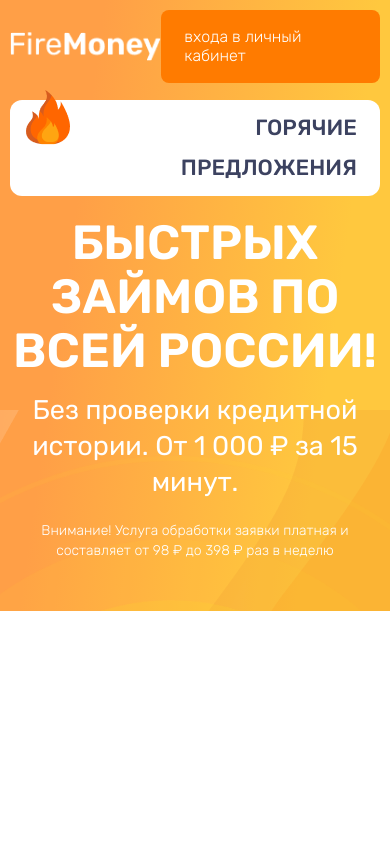
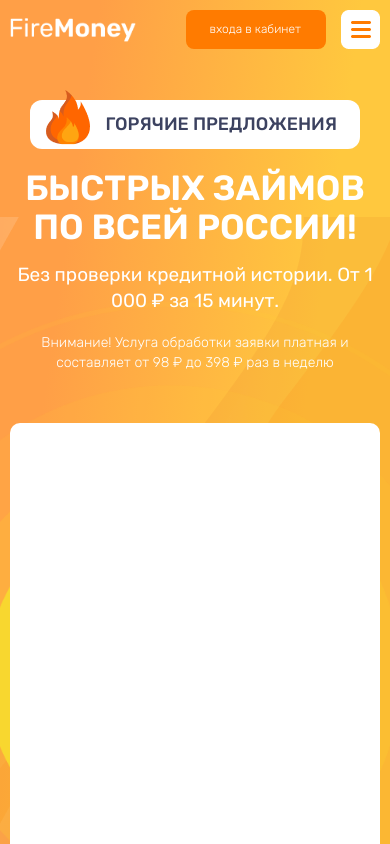
Before and after one commit to serezha3179/Fire_Money, a website: page src/index.html in a window 390 px wide. Shown: the top 844 px of the page. Drawn offline with nearby package versions, Linux system fonts and the light colour scheme; files that its build step writes are made by us from their sources; files whose address does not match are found by name.

Commit message:
add menu-burger, responsive 360

```diff
--- a/gulp/version.json
+++ b/gulp/version.json
@@ -1,3 +1,3 @@
 {
-    "main": "20220614200103"
+    "main": "20220615211141"
 }
--- a/src/html/header.html
+++ b/src/html/header.html
@@ -8,12 +8,17 @@
         </div>
         <nav class="nav">
            <ul class="nav__list">
-            <li class="nav__item">Почему мы?</li>
-            <li class="nav__item">О сервисе</li>
-            <li class="nav__item">Вопросы-ответы</li>
+            <li class="nav__item"><a href="#">Почему мы?</a></li>
+            <li class="nav__item"><a href="#">О сервисе</a></li>
+            <li class="nav__item"><a href="#">Вопросы-ответы</a></li>
            </ul>
         </nav>
-        <a class="header__button">входа в личный кабинет</a>
+        <div class="header__button-wrapper">
+        <a class="header__button">входа в <span>личный</span> кабинет</a>
+        <div class="header__menu-burger">
+          <img src="@img/header/menu_burger.png" alt="header__menu-burger" class="header__burger-img">
+        </div>
+      </div>
       </div>
     </div>
 </header>
--- a/src/scss/header.scss
+++ b/src/scss/header.scss
@@ -17,7 +17,7 @@
     justify-content: space-between;
     align-items: center;
 }
-@media (max-width: 992px) {
+@media (max-width: 767px) {
     .nav {
         display: none;
     }
@@ -25,21 +25,60 @@
 .nav__list {
     display: flex;
 }
-.nav__item {
+.nav__item a {
+    display: block;
     font-family: 'Rubik-Medium',sans-serif;
     font-size: 18px;
     margin: 0 20px;
     color: white;
+}
+@media (max-width: 992px) {
+    .nav__item a {
+        font-size: 14px;
+        margin: 0 10px;
+    }
 }
 .logo {
     a {
         display: block;
     }
 }
+.header__button-wrapper {
+    display: flex;
+    align-items: center;
+}
 .header__button {
+    display: block;
+    font-size: 13px;
     padding: 18px 25px 17px 23px;
     background: #FF7B00;
     border-radius: 8px;
     color: white;
     cursor: pointer;
 }
+@media (max-width: 520px) {
+    .header__button {
+        font-size: 12px;
+        span {
+            display: none;
+        }
+    }
+    .header__logo-image {
+        width: 126px;
+        height: 24px;
+    }
+}
+@media (max-width: 767px) {
+    .header__button {
+        padding: 12px 25px 12px 23px;
+    }
+}
+.header__menu-burger {
+    display: none;
+}
+@media (max-width: 767px) {
+    .header__menu-burger {
+       display: block;
+       margin-left: 15px;
+    }
+}
--- a/src/scss/style.scss
+++ b/src/scss/style.scss
@@ -68,6 +68,11 @@
                 url('@img/hero/background__hero_5.png') no-repeat 100% 100%,
                 linear-gradient(278.04deg, #FFC83E 31.99%, #FF9F47 81.27%);
 
+    }
+}
+@media (max-width: 830px) {
+    .hero {
+        // background: url('@img/hero/background__hero.png') no-repeat 56% 80%/0px;
     }
 }
 .hero__wrapper {
@@ -141,6 +146,24 @@
         }
     }
 }
+@media (max-width: 992px) {
+    .hero__title-inner {
+         font-size: 38px;
+    }
+}
+@media (max-width: 520px) {
+    .hero__title-inner {
+         span {
+            font-size: 18px;
+            max-width: 330px;
+         }
+    }
+}
+@media (max-width: 520px) {
+    .hero__title-inner {
+         font-size: 35px;
+    }
+}
 .hero__subtitle {
     display: block;
     font-family: 'Rubik',sans-serif;
@@ -155,6 +178,16 @@
         max-width: 100%;
         text-align: center;
         margin-bottom: 20px;
+    }
+}
+@media (max-width: 992px) {
+    .hero__subtitle {
+        font-size: 26px;
+    }
+}
+@media (max-width: 992px) {
+    .hero__subtitle {
+        font-size: 19px;
     }
 }
 .hero__text {
@@ -195,6 +228,14 @@
         left: inherit;
     }
 }
+@media (max-width: 464px) {
+    .hero__items {
+        display: block;
+        max-width: 428px;
+        width: 100%;
+        // position: relative;
+    }
+}
 .hero__image {
     display: inline-block;
     position:absolute;
@@ -221,10 +262,22 @@
     // top: 0;
     // right: 0;
 }
-
+@media (max-width: 464px) {
+    .hero__item {
+        display: block;
+        width: 100%;
+        // position: relative;
+    }
+}
 .hero__item-inner {
     width: 428px;
     height: 582px;
     border-radius: 10px;
     background: white;
 }
+@media (max-width: 464px) {
+    .hero__item-inner {
+        // max-width: 360px;
+        width: 100%;
+    }
+}
```
Also changed, not shown: dist/css/style.css, dist/css/style.min.css, dist/img/header/Group 1285.png (added), dist/img/header/menu_burger.png (added), dist/index.html, dist/sourcemaps/style.css.min.css, src/img/header/menu_burger.png (added), 1 other file.
